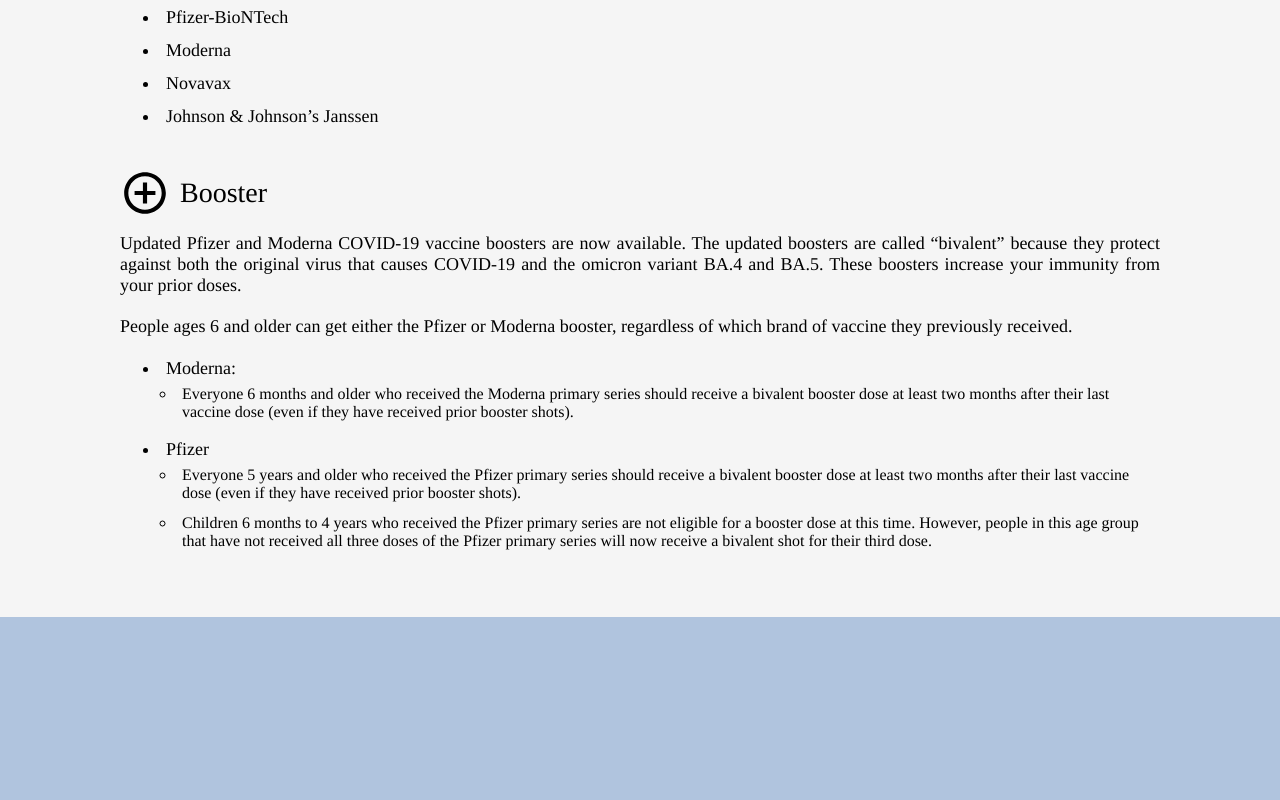
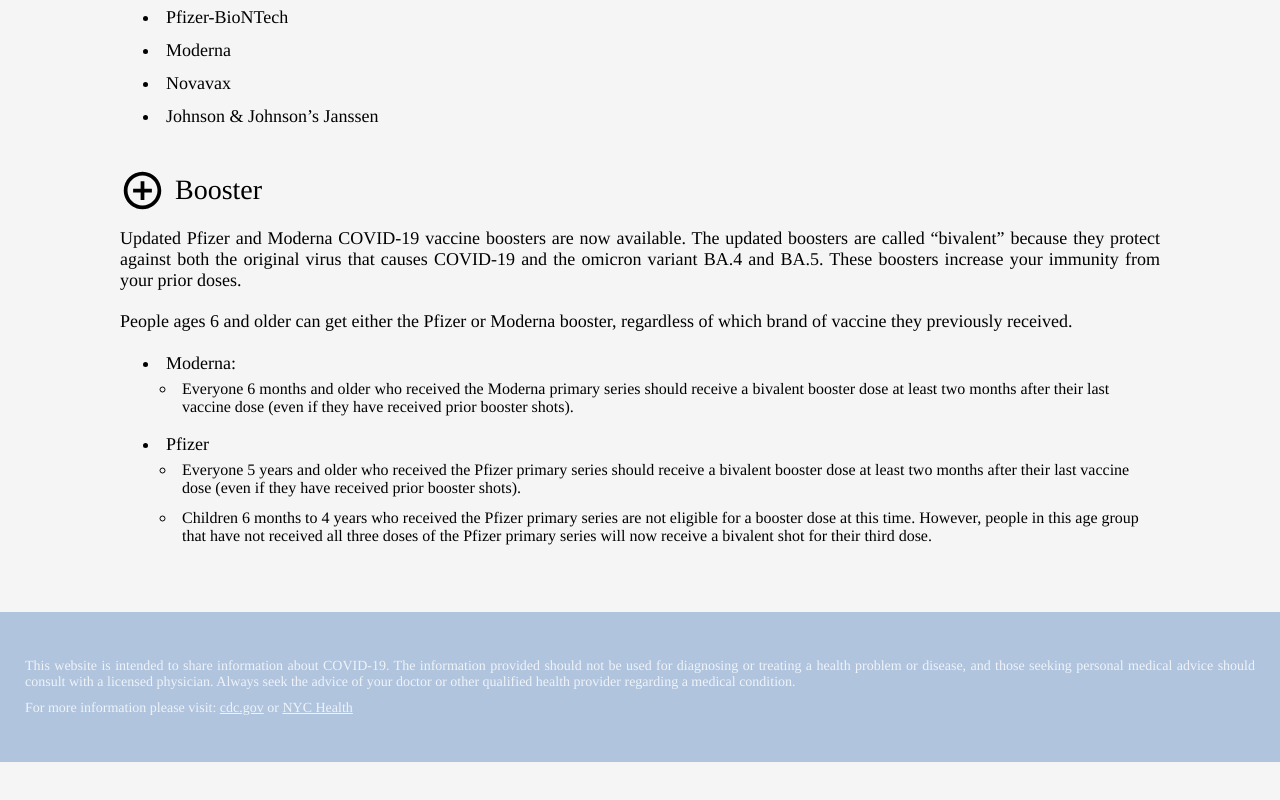
Before and after one commit to JamieHa8794/covidDisplay, a React app: page /#/Vaccines in a window 1280 px wide. Shown: the part 302-1102 px from the top of the page. After the commit the page ends 1064 px from the top, so only its background shows below. Built offline with nearby package versions, Linux system fonts and the light colour scheme; no server answers.

Commit message:
updated footer

```diff
--- a/public/styles.css
+++ b/public/styles.css
@@ -17,6 +17,29 @@
 
     padding: 10px;
 }
+.footer-container{
+    margin-top: 50px;
+    height: 100px;
+    background-color: #B0C4DE;
+    padding: 25px;
+    text-align: justify;
+
+    display: flex;
+    flex-direction: column;
+    justify-content: center;
+}
+.footer-disclaimer{
+    font-size: 14px;
+    color: white;
+    opacity: 80%;
+    margin-top: 5px;
+    margin-bottom: 5px;
+}
+.footer-disclaimer-link{
+    color: white;
+}
+
+
 .home-img-qoute-container{
     display: flex;
     flex-direction: row;
@@ -80,11 +103,6 @@
 
 
 
-.footer-container{
-    margin-top: 50px;
-    height: 200px;
-    background-color: #B0C4DE;
-}
 
 
 
--- a/src/Footer.js
+++ b/src/Footer.js
@@ -7,6 +7,14 @@
     render(){
         return(
             <div className="footer-container">
+                <div className="footer-disclaimer">
+                    This website is intended to share information about COVID-19.
+                    The information provided should not be used for diagnosing or treating a health problem or disease, and those seeking personal medical advice should consult with a licensed physician.
+                    Always seek the advice of your doctor or other qualified health provider regarding a medical condition.
+                </div>
+                <div className="footer-disclaimer">
+                For more information please visit: <a className='footer-disclaimer-link' href='https://www.cdc.gov/'>cdc.gov</a> or <a className='footer-disclaimer-link' href='https://www.nyc.gov/site/doh/covid/covid-19-main.page'>NYC Health</a>
+                </div>
 
             </div>
         )
--- a/src/Vaccines.js
+++ b/src/Vaccines.js
@@ -60,7 +60,7 @@
                 <div className='vaccines-title-container'>
                     <AddCircleOutlineIcon
                         sx={{
-                            fontSize: '50',
+                            fontSize: '45',
                             mr: '10'
                         }}
                         />
```
